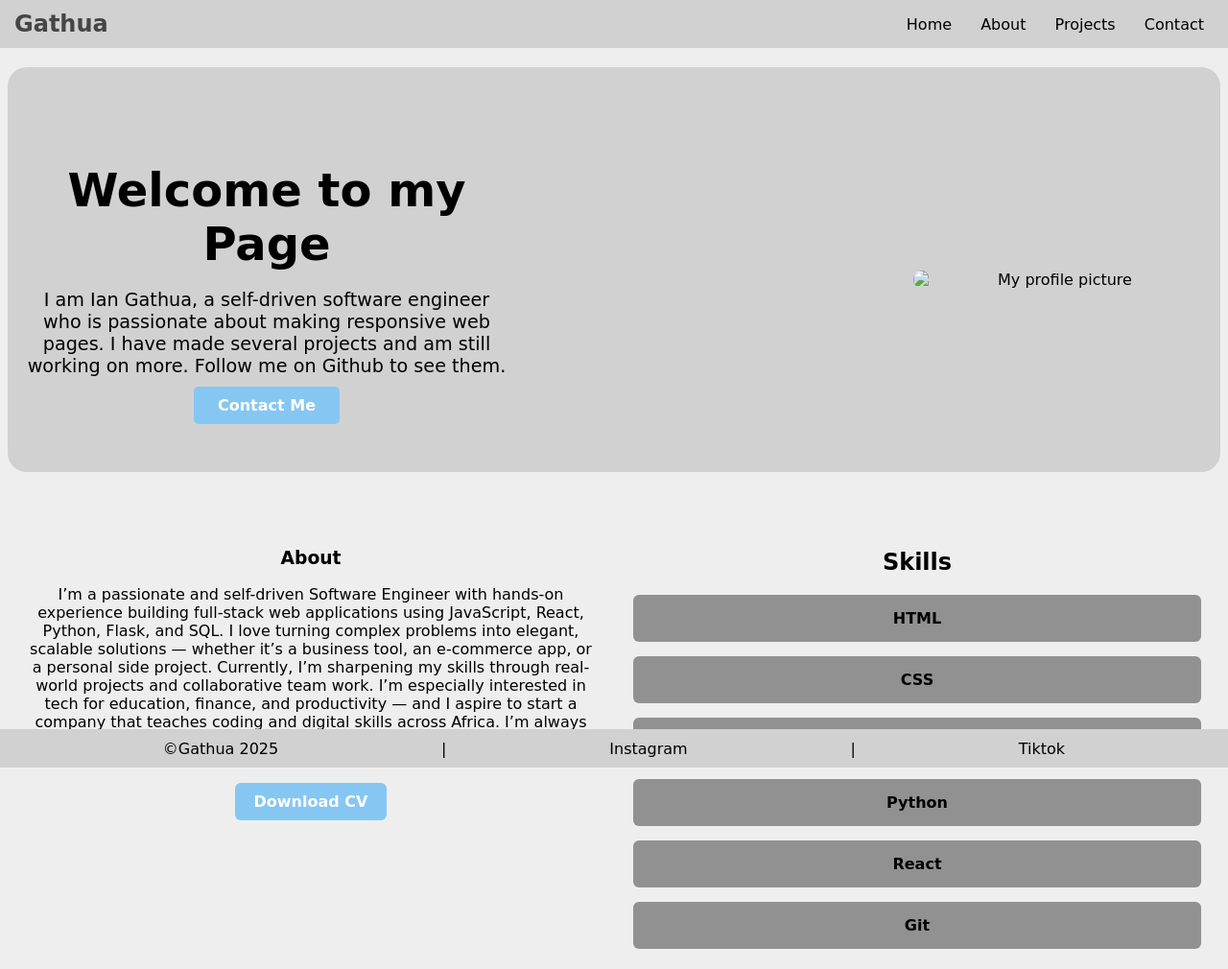
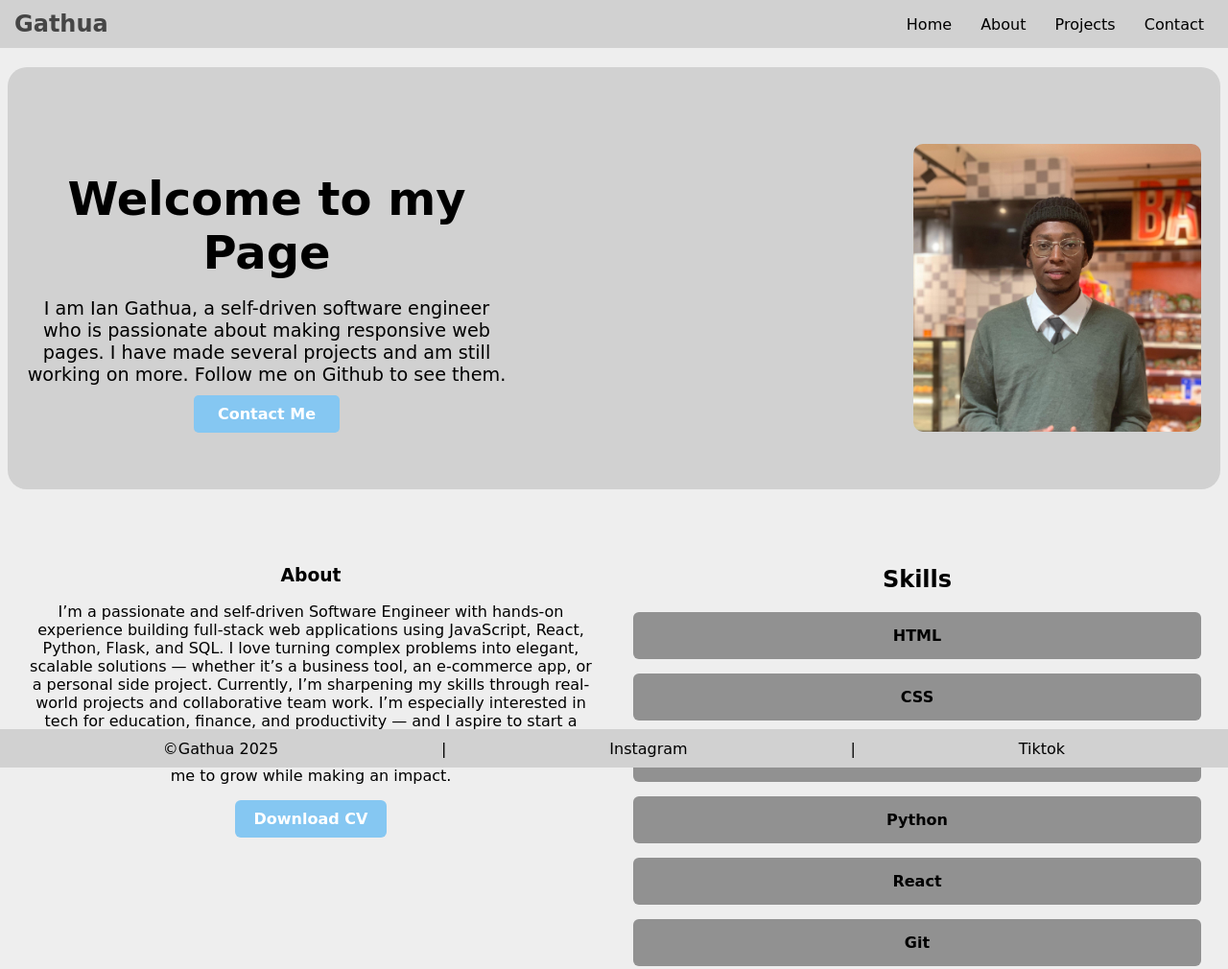
Before and after one commit to itsgathua/developer-portfolio-page, a plain HTML site: page index.html in a window 1280 px wide. Shown: the top 1010 px of the page at 96% size. Drawn offline with Linux system fonts and the light colour scheme; a web font is replaced by a local one.

Commit message:
Updated Profile picture

```diff
--- a/index.html
+++ b/index.html
@@ -34,7 +34,7 @@
                 </p>
                 <a href="#Contact" class="cta-button">Contact Me</a>
             </div>
-            <img class="hero-img" src="C:\Users\Gathua\Pictures\IMG-20250608-WA0180.jpg" alt="My profile picture">
+            <img class="hero-img" src="assets/profile-pic.jpg" alt="My profile picture">
         </section>
 
         <section class="about-skills">
```
Also changed, not shown: assets/profile-pic.jpg (added).
